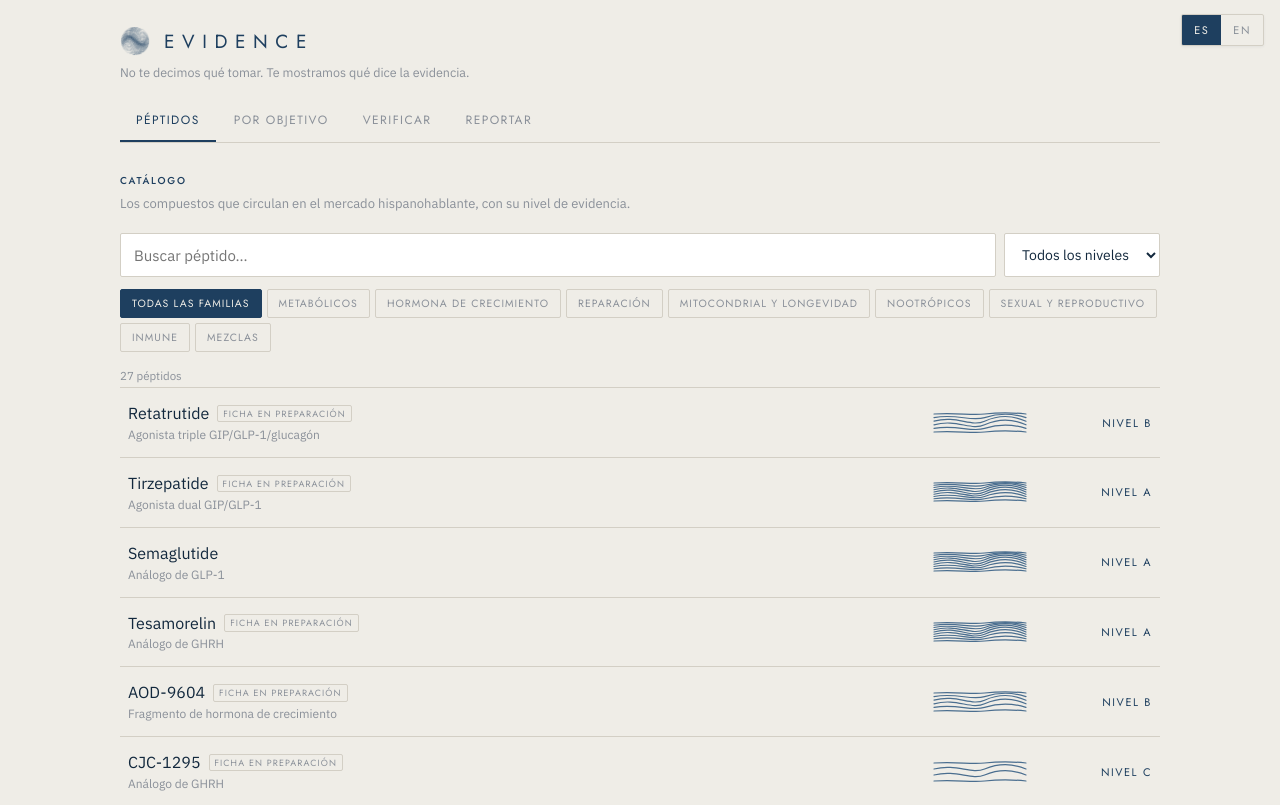
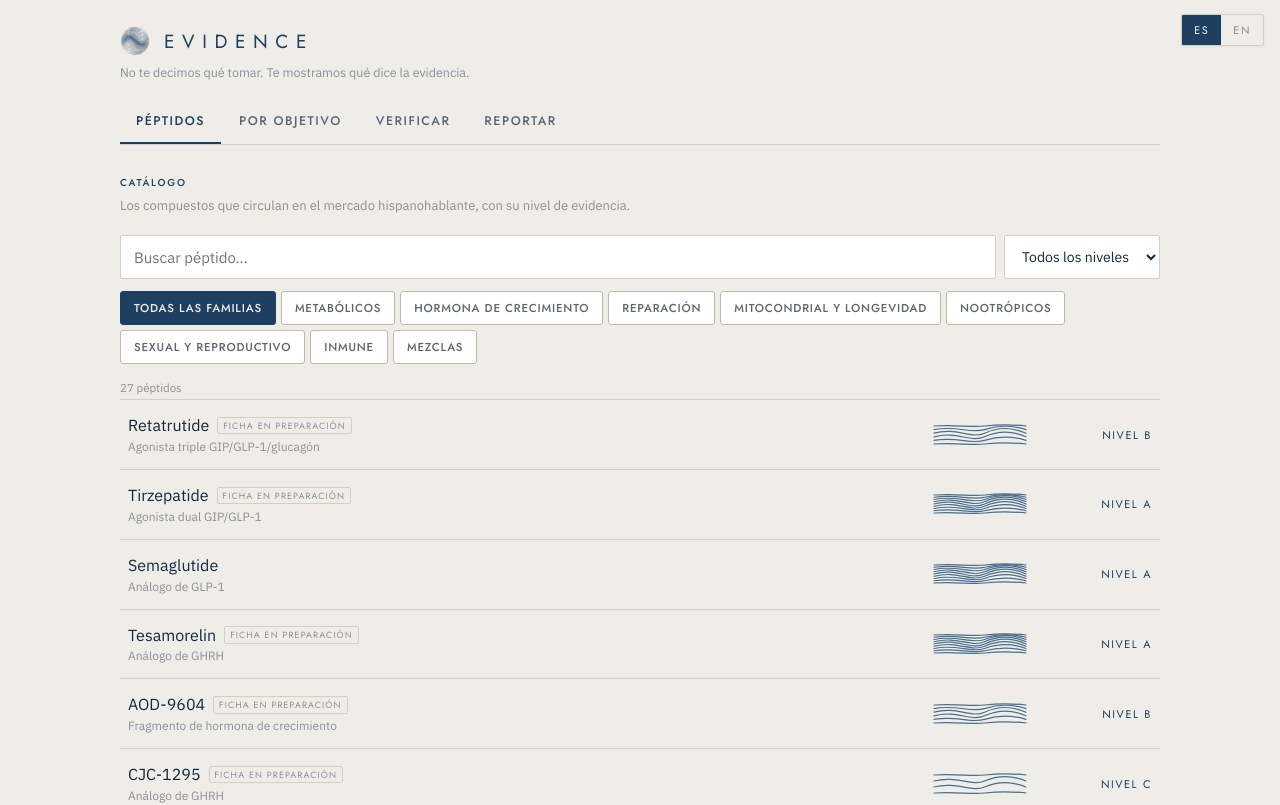
Before and after one commit to getmoeapp-cmd/-Evidence-App, a React (Vite) app: page / in a window 1280 px wide. Shown: the top 805 px of the page. Built offline with nearby package versions, Linux system fonts and the light colour scheme.

Commit message:
update font

```diff
--- a/src/App.jsx
+++ b/src/App.jsx
@@ -36,9 +36,12 @@ export default function App() {
         }
         .ev-btn, .ev-tab { transition: background 160ms ease, color 160ms ease, border-color 160ms ease; }
         .ev-row:hover { background: ${C.paperDeep} !important; }
+        .ev-chip:hover { border-color: ${C.ink} !important; color: ${C.ink} !important; }
+        .ev-chip[aria-pressed="true"]:hover { color: ${C.paper} !important; }
         .ev-input { outline: none; }
         .ev-input:focus { border-color: ${C.ink} !important; }
-        .ev-shell { max-width: 1080px; margin: 0 auto; padding: 0 20px 96px; }
+        .ev-shell { max-width: 1080px; margin: 0 auto; padding: 0 20px 40px; }
+        @media (max-width: 720px) { .ev-shell { padding-bottom: 110px; } }
 
         /* Selector de idioma fijo arriba a la derecha */
         .ev-lang {
@@ -48,20 +51,33 @@ export default function App() {
           box-shadow: 0 1px 3px rgba(18,40,61,.06);
         }
 
-        /* Pestañas: barra inferior en móvil, en línea en escritorio */
-        .ev-tabs {
-          display: flex; gap: 2px;
-          border-bottom: 1px solid ${C.rule};
-          margin-bottom: 30px;
+        /* Pestañas */
+        .ev-tabs { display: flex; gap: 2px; border-bottom: 1px solid ${C.rule}; margin-bottom: 30px; }
+        .ev-tab {
+          font-family: 'Jost', sans-serif; font-size: 12.5px; letter-spacing: 0.12em;
+          text-transform: uppercase; padding: 12px 16px; cursor: pointer;
+          background: transparent; border: none; color: ${C.tabIdle};
+          font-weight: 500; border-bottom: 2px solid transparent;
         }
+        .ev-tab[aria-selected="true"] { color: ${C.ink}; border-bottom-color: ${C.ink}; }
+
         @media (max-width: 720px) {
           .ev-tabs {
             position: fixed; bottom: 0; left: 0; right: 0; z-index: 30;
-            background: ${C.paper}; border-top: 1px solid ${C.rule}; border-bottom: none;
-            margin: 0; padding: 4px 6px calc(4px + env(safe-area-inset-bottom));
-            justify-content: space-around;
+            background: #FFFFFF; border-top: 1px solid ${C.rule}; border-bottom: none;
+            margin: 0; padding: 7px 8px calc(7px + env(safe-area-inset-bottom));
+            gap: 5px; justify-content: space-between;
+            box-shadow: 0 -6px 22px rgba(18, 40, 61, 0.10);
           }
-          .ev-tab { flex: 1; text-align: center; }
+          .ev-tab {
+            flex: 1; text-align: center; padding: 12px 6px;
+            font-size: 11.5px; letter-spacing: 0.07em; font-weight: 500;
+            border-bottom: none; border-radius: 3px; color: ${C.tabIdle};
+          }
+          /* Activa: pastilla sólida — mismo idioma que el selector de idioma */
+          .ev-tab[aria-selected="true"] {
+            background: ${C.ink}; color: ${C.paper}; border-bottom: none;
+          }
           .ev-axes { grid-template-columns: 1fr !important; }
           .ev-axes > div:nth-child(2) { height: 1px; width: 100%; }
           .ev-claim { grid-template-columns: minmax(0,1fr) 72px !important; }
@@ -106,12 +122,6 @@ export default function App() {
                 aria-selected={active}
                 className="ev-tab ev-btn"
                 onClick={() => setTab(key)}
-                style={{
-                  fontFamily: "'Jost', sans-serif", fontSize: 12, letterSpacing: "0.12em", textTransform: "uppercase",
-                  padding: "11px 16px", cursor: "pointer", background: "transparent",
-                  border: "none", borderBottom: `2px solid ${active ? C.ink : "transparent"}`,
-                  color: active ? C.ink : C.muted,
-                }}
               >
                 {t.nav[key]}
               </button>
--- a/src/sections/Peptides.jsx
+++ b/src/sections/Peptides.jsx
@@ -75,15 +75,15 @@ export default function Peptides({ full, lang, t }) {
         {["all", ...FAMILY_ORDER].map((f) => (
           <button
             key={f}
-            className="ev-btn"
+            className="ev-btn ev-chip"
             onClick={() => setFamily(f)}
             aria-pressed={family === f}
             style={{
-              fontFamily: "'Jost', sans-serif", fontSize: 10.5, letterSpacing: "0.1em", textTransform: "uppercase",
-              padding: "6px 11px", borderRadius: 2, cursor: "pointer",
-              border: `1px solid ${family === f ? C.ink : C.rule}`,
-              background: family === f ? C.ink : "transparent",
-              color: family === f ? C.paper : C.muted,
+              fontFamily: "'Jost', sans-serif", fontSize: 11.5, letterSpacing: "0.07em", textTransform: "uppercase",
+              padding: "8px 13px", borderRadius: 3, cursor: "pointer", fontWeight: 500,
+              border: `1px solid ${family === f ? C.ink : C.chipBorder}`,
+              background: family === f ? C.ink : "#FFFFFF",
+              color: family === f ? C.paper : C.tabIdle,
             }}
           >
             {FAMILIES[lang][f]}
--- a/src/theme.js
+++ b/src/theme.js
@@ -9,6 +9,10 @@ export const C = {
   field: "#6B7548",     // eje comunitario — otra familia a propósito
   fieldSoft: "#8D9668",
   rule: "#D3CFC5",
+  // Grises con contraste real sobre papel. muted (#8A9099) es demasiado
+  // claro para texto interactivo: falla AA en botones y chips.
+  tabIdle: "#5C6672",   // pestañas y chips sin seleccionar
+  chipBorder: "#BFB9AC",
   warn: "#B4552F",
   warnText: "#8E3F20",
   caution: "#B08A2E",
```
